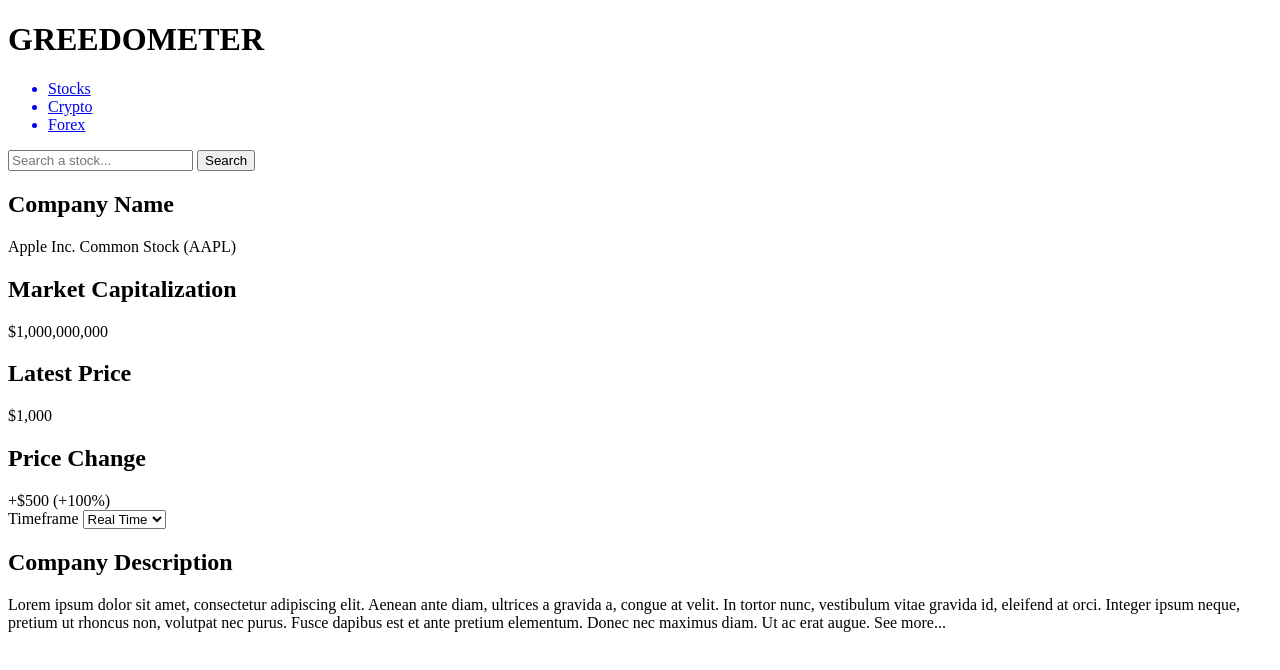
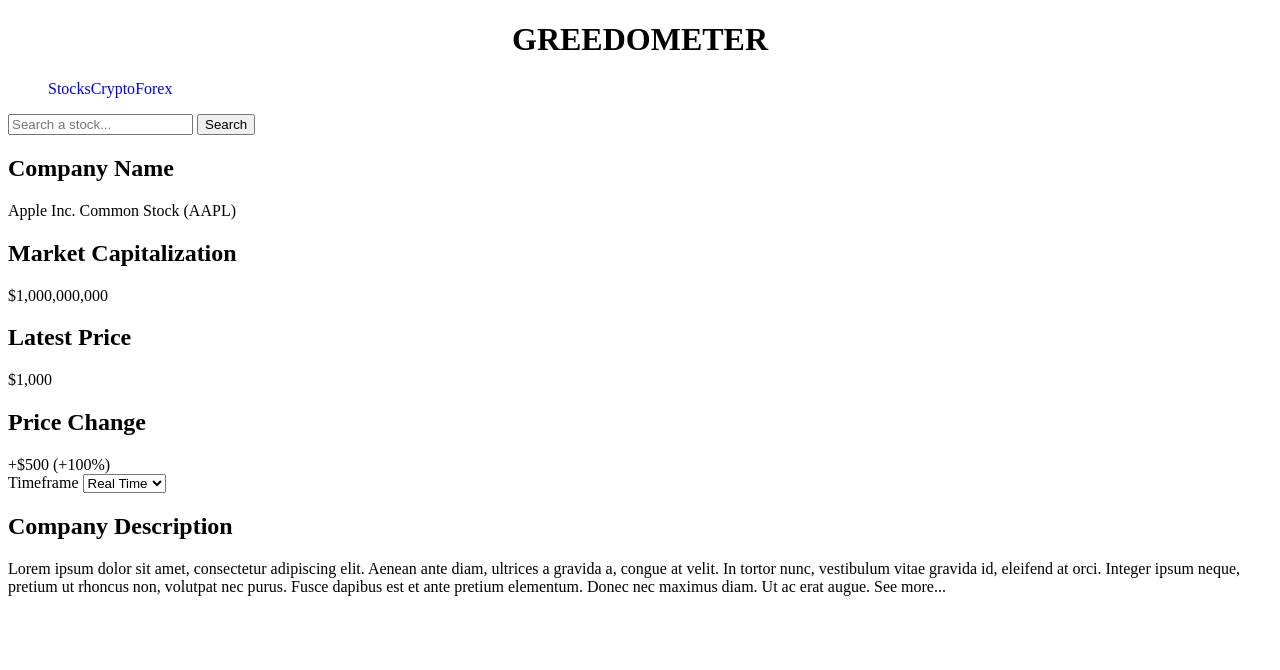
Before and after one commit to AibuKuan/greedometer, a plain HTML site: page index.html in a window 1280 px wide. Drawn offline with Linux system fonts and the light colour scheme.

Commit message:
added some styles

```diff
--- a/index.html
+++ b/index.html
@@ -4,6 +4,7 @@
     <meta charset="UTF-8">
     <meta http-equiv="X-UA-Compatible" content="IE=edge">
     <meta name="viewport" content="width=device-width, initial-scale=1.0">
+    <link rel="stylesheet" type="text/css" href="style.css">
     <title>Greedometer</title>
 </head>
 <body>
--- /dev/null
+++ b/style.css
@@ -0,0 +1,22 @@
+/* Navbar */
+h1 {
+    text-align: center;
+}
+
+nav {
+    margin-left: auto;
+    margin-right: auto;
+}
+
+nav ul {
+    display: flex;
+
+}
+
+nav ul a {
+    text-decoration: none;
+}
+
+nav ul li {
+    list-style-type: none;
+}
```
